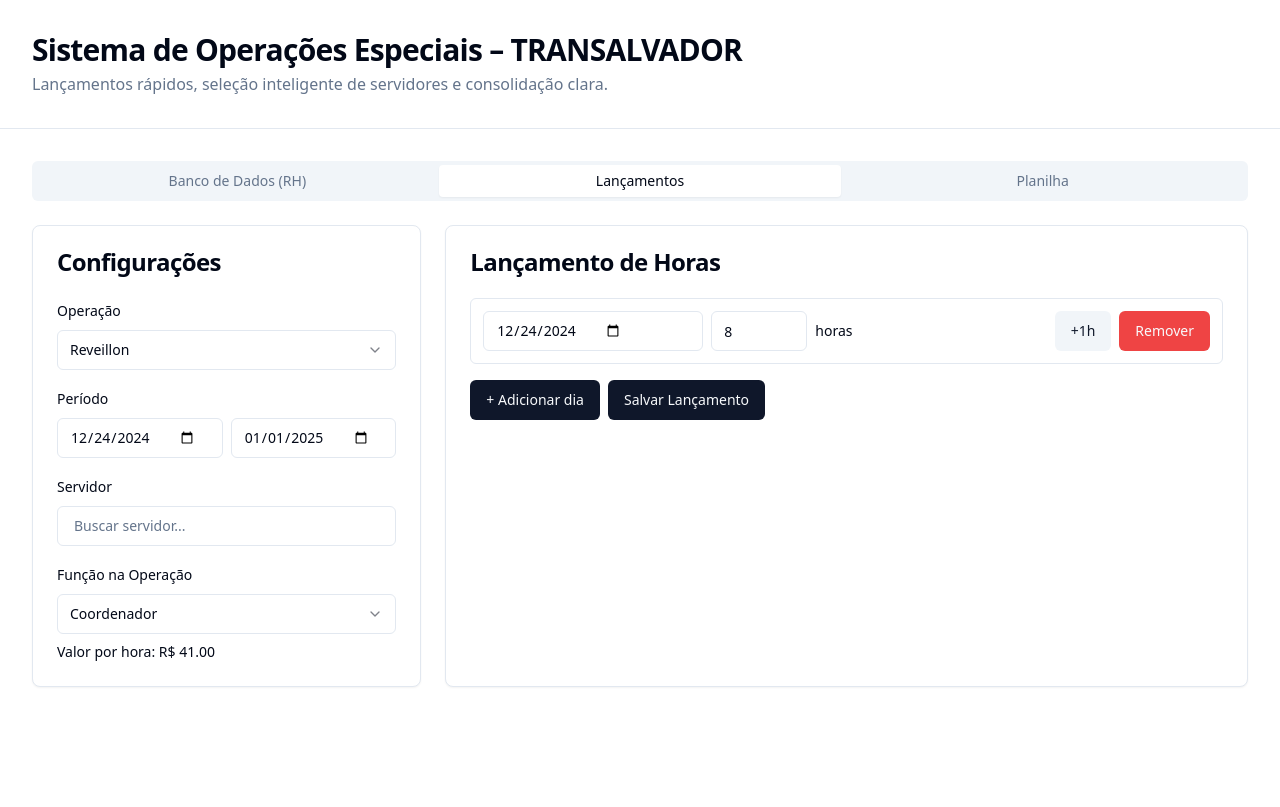
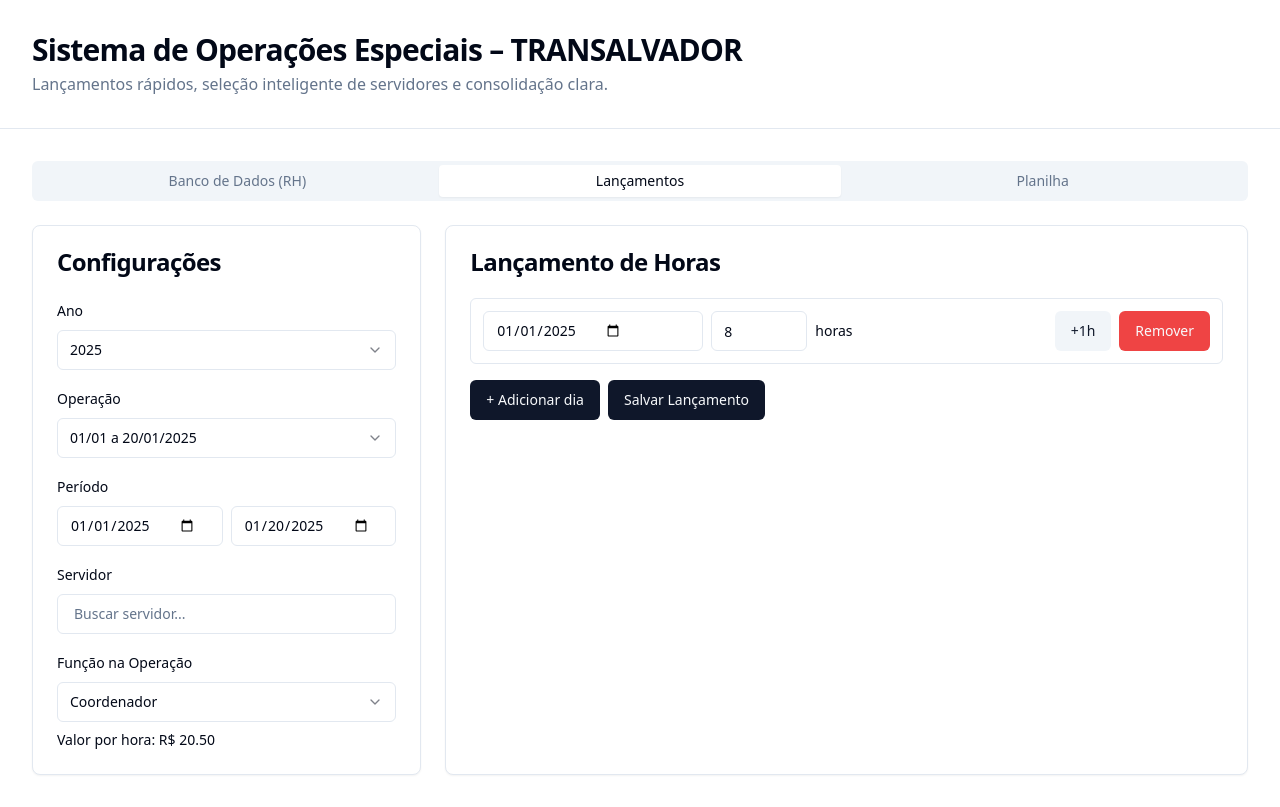
Before and after one commit to ruicezarpereira-web/transalvador-ops-fix, a React (Vite) app: page / in a window 1280 px wide. Built offline with nearby package versions, Linux system fonts and the light colour scheme.

Commit message:
Ajustar lógica de operações e exportações
Ajusta a lógica de operações para exibir períodos mensais e feriados após a seleção do ano. Implementa a geração de PDF de frequência para assinatura do servidor e a exportação de planilhas em PDF ou Excel.

```diff
--- a/src/pages/Index.tsx
+++ b/src/pages/Index.tsx
@@ -15,9 +15,11 @@ import autoTable from "jspdf-autotable";
 // Tipos
 type DiaTrabalho = { data: string; horas: number };
 
+type OperacaoTipo = "ordinaria" | "reveillon" | "carnaval";
+
 type Lancamento = {
   id: string;
-  operacao: OperacaoID;
+  operacao: OperacaoTipo;
   nomeOperacao: string;
   periodo: { inicio: string; fim: string };
   servidor: Servidor;
@@ -25,8 +27,6 @@ type Lancamento = {
   dias: DiaTrabalho[];
   createdAt: string;
 };
-
-type OperacaoID = "padrao" | "dezembro" | "janeiro" | "reveillon" | "carnaval";
 
 type FuncaoID = "coordenador" | "supervisor" | "agente" | "apoio";
 
@@ -37,13 +37,92 @@ const valoresFuncao: Record<FuncaoID, number> = {
   apoio: 10,
 };
 
-const operacoes: { id: OperacaoID; label: string }[] = [
-  { id: "padrao", label: "Padrão (21/mês - 20/mês+1)" },
-  { id: "dezembro", label: "Dezembro (21-31/12)" },
-  { id: "janeiro", label: "Janeiro (01-20/01)" },
-  { id: "reveillon", label: "Reveillon" },
-  { id: "carnaval", label: "Carnaval" },
-];
+// Operações dinâmicas por ano
+type OpItem = { id: string; label: string; inicio: string; fim: string; tipo: OperacaoTipo };
+
+// Utils de datas
+const pad2 = (n: number) => n.toString().padStart(2, "0");
+const toISO = (d: Date) => `${d.getFullYear()}-${pad2(d.getMonth() + 1)}-${pad2(d.getDate())}`;
+
+// Páscoa (Meeus/Jones/Butcher)
+const easterSunday = (year: number) => {
+  const a = year % 19;
+  const b = Math.floor(year / 100);
+  const c = year % 100;
+  const d = Math.floor(b / 4);
+  const e = b % 4;
+  const f = Math.floor((b + 8) / 25);
+  const g = Math.floor((b - f + 1) / 3);
+  const h = (19 * a + b - d - g + 15) % 30;
+  const i = Math.floor(c / 4);
+  const k = c % 4;
+  const l = (32 + 2 * e + 2 * i - h - k) % 7;
+  const m = Math.floor((a + 11 * h + 22 * l) / 451);
+  const month = Math.floor((h + l - 7 * m + 114) / 31); // 3=March, 4=April
+  const day = ((h + l - 7 * m + 114) % 31) + 1;
+  return new Date(year, month - 1, day);
+};
+const addDays = (d: Date, delta: number) => {
+  const nd = new Date(d);
+  nd.setDate(nd.getDate() + delta);
+  return nd;
+};
+const carnavalPeriodo = (year: number) => {
+  const pascoa = easterSunday(year);
+  const terca = addDays(pascoa, -47);
+  const sexta = addDays(terca, -4);
+  return { inicio: toISO(sexta), fim: toISO(terca) };
+};
+
+const buildOpcoes = (year: number): OpItem[] => {
+  const ops: OpItem[] = [];
+  // 01/01 a 20/01
+  ops.push({
+    id: `ordinaria-01-20-jan-${year}`,
+    label: `01/01 a 20/01/${year}`,
+    inicio: `${year}-01-01`,
+    fim: `${year}-01-20`,
+    tipo: "ordinaria",
+  });
+  // 21/01 a 20/02 ... 21/11 a 20/12
+  for (let m = 0; m <= 10; m++) {
+    const start = new Date(year, m, 21);
+    const end = new Date(year, m + 1, 20);
+    ops.push({
+      id: `ordinaria-21-${pad2(m + 1)}-20-${pad2(m + 2)}-${year}`,
+      label: `21/${pad2(m + 1)} a 20/${pad2(m + 2)}/${year}`,
+      inicio: toISO(start),
+      fim: toISO(end),
+      tipo: "ordinaria",
+    });
+  }
+  // 21/12 a 31/12
+  ops.push({
+    id: `ordinaria-21-31-dez-${year}`,
+    label: `21/12 a 31/12/${year}`,
+    inicio: `${year}-12-21`,
+    fim: `${year}-12-31`,
+    tipo: "ordinaria",
+  });
+  // Reveillon
+  ops.push({
+    id: `reveillon-${year}`,
+    label: `Reveillon ${year}`,
+    inicio: `${year}-12-24`,
+    fim: `${year + 1}-01-01`,
+    tipo: "reveillon",
+  });
+  // Carnaval
+  const car = carnavalPeriodo(year);
+  ops.push({
+    id: `carnaval-${year}`,
+    label: `Carnaval ${year}`,
+    inicio: car.inicio,
+    fim: car.fim,
+    tipo: "carnaval",
+  });
+  return ops;
+};
 
 // Helpers de persistência
 const load = <T,>(key: string, fallback: T): T => {
@@ -68,11 +147,35 @@ const Index = () => {
   const [lancamentos, setLancamentos] = useState<Lancamento[]>(() => load<Lancamento[]>("lancamentos", []));
 
   // Estado de Lançamento
-  const [operacao, setOperacao] = useState<OperacaoID>("reveillon");
-  const [periodo, setPeriodo] = useState({ inicio: "2024-12-24", fim: "2025-01-01" });
+  const initialYear = new Date().getFullYear();
+  const initialOps = buildOpcoes(initialYear);
+  const [ano, setAno] = useState<number>(initialYear);
+  const [operacaoId, setOperacaoId] = useState<string>(initialOps[0]?.id ?? "");
+  const [periodo, setPeriodo] = useState({ inicio: initialOps[0]?.inicio ?? "", fim: initialOps[0]?.fim ?? "" });
   const [funcao, setFuncao] = useState<FuncaoID>("coordenador");
   const [matriculaSelecionada, setMatriculaSelecionada] = useState<string | undefined>(undefined);
-  const [dias, setDias] = useState<DiaTrabalho[]>([{ data: "2024-12-24", horas: 8 }] );
+  const [dias, setDias] = useState<DiaTrabalho[]>([{ data: initialOps[0]?.inicio ?? "", horas: 8 }]);
+
+  // Opções de operação por ano
+  const opcoesOperacao = useMemo(() => buildOpcoes(ano), [ano]);
+  const selectedOp = useMemo(() => opcoesOperacao.find((o) => o.id === operacaoId), [opcoesOperacao, operacaoId]);
+  // Anos disponíveis
+  const anosDisponiveis = useMemo(() => {
+    const cy = new Date().getFullYear();
+    return Array.from({ length: 7 }, (_, i) => cy - 2 + i);
+  }, []);
+  // Ajustar seleção quando o ano muda
+  useEffect(() => {
+    if (!opcoesOperacao.find((o) => o.id === operacaoId)) {
+      const first = opcoesOperacao[0];
+      if (first) {
+        setOperacaoId(first.id);
+        setPeriodo({ inicio: first.inicio, fim: first.fim });
+        setDias([{ data: first.inicio, horas: 8 }]);
+      }
+    }
+    // eslint-disable-next-line react-hooks/exhaustive-deps
+  }, [opcoesOperacao]);
 
   // Importação Excel
   const [excelFile, setExcelFile] = useState<File | null>(null);
@@ -120,9 +223,9 @@ const Index = () => {
   // Valor por hora considerando a operação
   const valorHoraAtual = useMemo(() => {
     let v = valoresFuncao[funcao];
-    if (operacao === "reveillon") v *= 2;
+    if (selectedOp?.tipo === "reveillon") v *= 2;
     return v;
-  }, [funcao, operacao]);
+  }, [funcao, selectedOp]);
 
   // Persistência
   useEffect(() => save("servidores", servidores), [servidores]);
@@ -171,11 +274,11 @@ const Index = () => {
       return;
     }
 
-    const nomeOperacao = operacoes.find((o) => o.id === operacao)?.label ?? operacao;
+    const nomeOperacao = selectedOp?.label ?? "";
 
     const novo: Lancamento = {
       id: crypto.randomUUID(),
-      operacao,
+      operacao: selectedOp?.tipo ?? "ordinaria",
       nomeOperacao,
       periodo,
       servidor: srv,
@@ -185,9 +288,11 @@ const Index = () => {
     };
 
     setLancamentos((prev) => [novo, ...prev]);
+    // Gerar PDF automaticamente
+    gerarFrequenciaPDF();
     // reset básico
     setDias([{ data: periodo.inicio, horas: 8 }]);
-    toast({ title: "Lançamento salvo" });
+    toast({ title: "Lançamento salvo e PDF gerado" });
   };
 
   // Consolidação
@@ -244,9 +349,9 @@ const Index = () => {
     (doc as any).setFontSize(14);
     doc.text("Frequência de Operação Especial", 105, 32, { align: "center" } as any);
 
-    const nomeOp = operacoes.find((o) => o.id === operacao)?.label ?? operacao;
+    const nomeOp = selectedOp?.label ?? "";
     doc.setFontSize(10);
-    doc.text(`Operação: ${nomeOp} `, 20, 45);
+    doc.text(`Operação: ${nomeOp}`, 20, 45);
     doc.text(`Período: ${periodo.inicio} a ${periodo.fim}`, 20, 52);
     doc.text(`Servidor: ${srv.nome}`, 20, 59);
     doc.text(`Matrícula: ${srv.matricula}`, 20, 66);
@@ -370,6 +475,67 @@ const Index = () => {
     toast({ title: "Planilha gerada" });
   };
 
+  const exportarPlanilhaExcel = () => {
+    if (consolidado.length === 0) {
+      toast({ title: "Nenhum dado para exportar", variant: "destructive" });
+      return;
+    }
+    const headers = [
+      "Matrícula",
+      "Nome",
+      "Coord. (h)",
+      "Super. (h)",
+      "Agente (h)",
+      "Apoio (h)",
+      "Total Horas",
+      "Valor Horas",
+      "Alimentação",
+      "Transporte",
+      "Total Geral",
+    ];
+    const rows = consolidado.map((r) => [
+      r.matricula,
+      r.nome,
+      Number(r.coordenador.toFixed(2)),
+      Number(r.supervisor.toFixed(2)),
+      Number(r.agente.toFixed(2)),
+      Number(r.apoio.toFixed(2)),
+      Number(r.totalHoras.toFixed(2)),
+      Number(r.valorHoras.toFixed(2)),
+      Number(r.alimentacao.toFixed(2)),
+      Number(r.transporte.toFixed(2)),
+      Number(r.totalGeral.toFixed(2)),
+    ]);
+    const totals = consolidado.reduce(
+      (acc, r) => {
+        acc.h += r.totalHoras;
+        acc.v += r.valorHoras;
+        acc.a += r.alimentacao;
+        acc.t += r.transporte;
+        acc.g += r.totalGeral;
+        return acc;
+      },
+      { h: 0, v: 0, a: 0, t: 0, g: 0 }
+    );
+
+    const ws = XLSX.utils.aoa_to_sheet([
+      headers,
+      ...rows,
+      [
+        "TOTAL GERAL", "", "", "", "", "",
+        Number(totals.h.toFixed(2)),
+        Number(totals.v.toFixed(2)),
+        Number(totals.a.toFixed(2)),
+        Number(totals.t.toFixed(2)),
+        Number(totals.g.toFixed(2)),
+      ],
+    ]);
+    const wb = XLSX.utils.book_new();
+    XLSX.utils.book_append_sheet(wb, ws, "Consolidado");
+    const nomeArquivo = filtroOperacao !== "todos" ? `Planilha_${filtroOperacao.replace(/\s+/g, "_")}.xlsx` : "Planilha_Consolidada_Todas.xlsx";
+    XLSX.writeFile(wb, nomeArquivo);
+    toast({ title: "Planilha Excel gerada" });
+  };
   return (
     <div className="min-h-screen">
       <header className="border-b bg-gradient-to-br from-background to-card/60">
@@ -437,7 +603,7 @@ const Index = () => {
                   <CardTitle>Ajuda</CardTitle>
                 </CardHeader>
                 <CardContent>
-                  <p className="text-sm text-muted-foreground">Use o botão de teste para popular a base. A importação por Excel poderá ser adicionada depois.</p>
+                  <p className="text-sm text-muted-foreground">Use o botão de teste para popular a base. A importação por Excel está disponível acima.</p>
                 </CardContent>
               </Card>
             </div>
@@ -452,11 +618,33 @@ const Index = () => {
                 </CardHeader>
                 <CardContent className="space-y-4">
                   <div className="space-y-2">
+                    <Label>Ano</Label>
+                    <Select value={String(ano)} onValueChange={(v) => setAno(Number(v))}>
+                      <SelectTrigger><SelectValue /></SelectTrigger>
+                      <SelectContent className="z-50">
+                        {anosDisponiveis.map((y) => (
+                          <SelectItem key={y} value={String(y)}>{y}</SelectItem>
+                        ))}
+                      </SelectContent>
+                    </Select>
+                  </div>
+
+                  <div className="space-y-2">
                     <Label>Operação</Label>
-                    <Select value={operacao} onValueChange={(v: OperacaoID) => setOperacao(v)}>
+                    <Select
+                      value={operacaoId}
+                      onValueChange={(v) => {
+                        setOperacaoId(v);
+                        const op = opcoesOperacao.find((o) => o.id === v);
+                        if (op) {
+                          setPeriodo({ inicio: op.inicio, fim: op.fim });
+                          setDias((d) => (d.length === 0 ? [{ data: op.inicio, horas: 8 }] : d));
+                        }
+                      }}
+                    >
                       <SelectTrigger><SelectValue placeholder="Selecione" /></SelectTrigger>
                       <SelectContent className="z-50">
-                        {operacoes.map((op) => (
+                        {opcoesOperacao.map((op) => (
                           <SelectItem key={op.id} value={op.id}>{op.label}</SelectItem>
                         ))}
                       </SelectContent>
@@ -513,10 +701,11 @@ const Index = () => {
                       <Input
                         type="number"
                         min={1}
-                        max={operacao === "carnaval" ? 24 : 12}
+                        max={selectedOp?.tipo === "carnaval" ? 24 : 12}
                         value={d.horas}
                         onChange={(e) => {
-                          const n = Math.max(1, Math.min(Number(e.target.value || 0), operacao === "carnaval" ? 24 : 12));
+                          const limit = selectedOp?.tipo === "carnaval" ? 24 : 12;
+                          const n = Math.max(1, Math.min(Number(e.target.value || 0), limit));
                           atualizarDia(i, { horas: n });
                         }}
                         className="w-24"
@@ -558,6 +747,11 @@ const Index = () => {
                       </SelectContent>
                     </Select>
                   </div>
+                </div>
+
+                <div className="flex gap-2 mb-4">
+                  <Button onClick={gerarPlanilhaPDF}>Exportar PDF</Button>
+                  <Button variant="secondary" onClick={exportarPlanilhaExcel}>Exportar Excel</Button>
                 </div>
 
                 <div className="rounded-md border overflow-auto" style={{ boxShadow: "var(--shadow-elevated)" }}>
```
